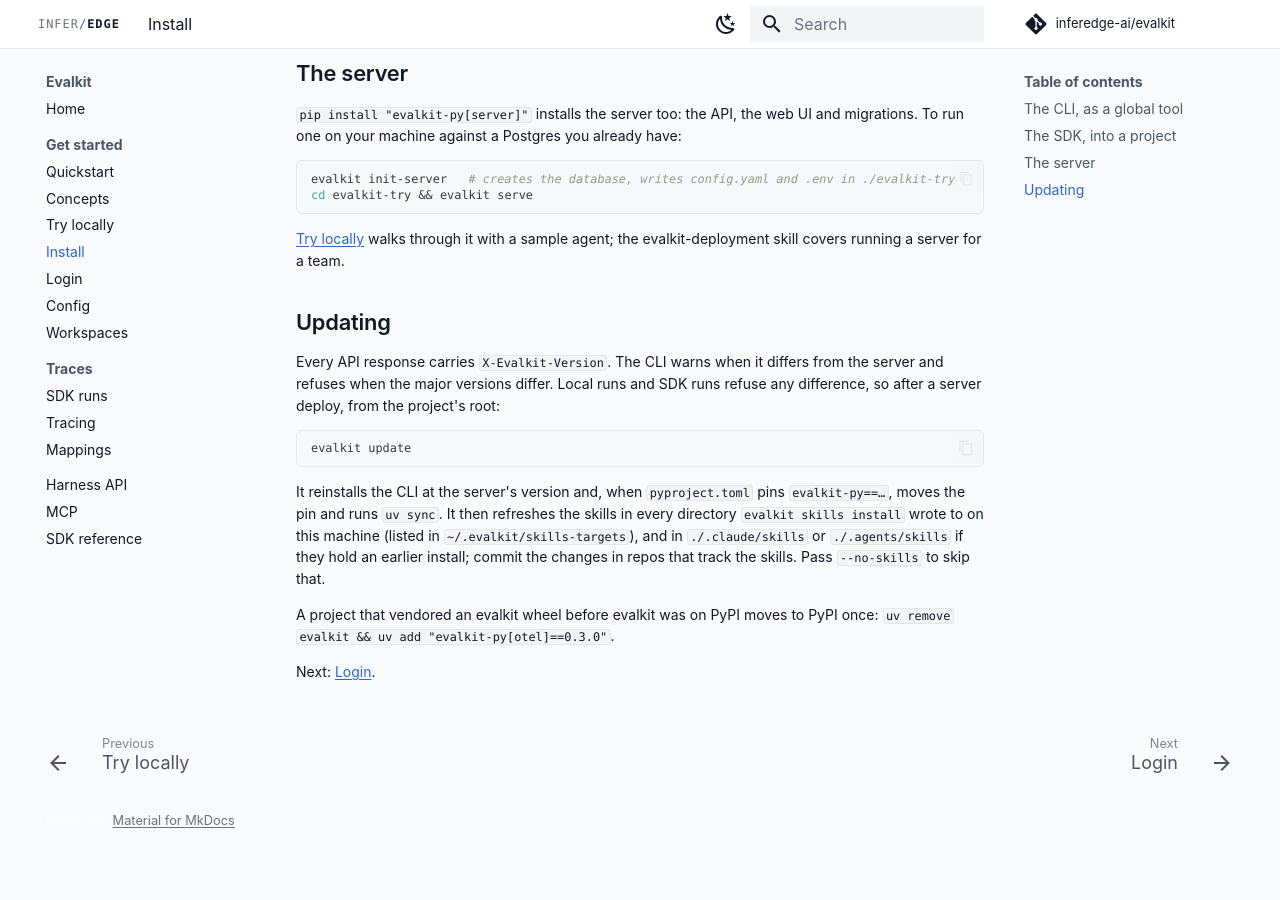
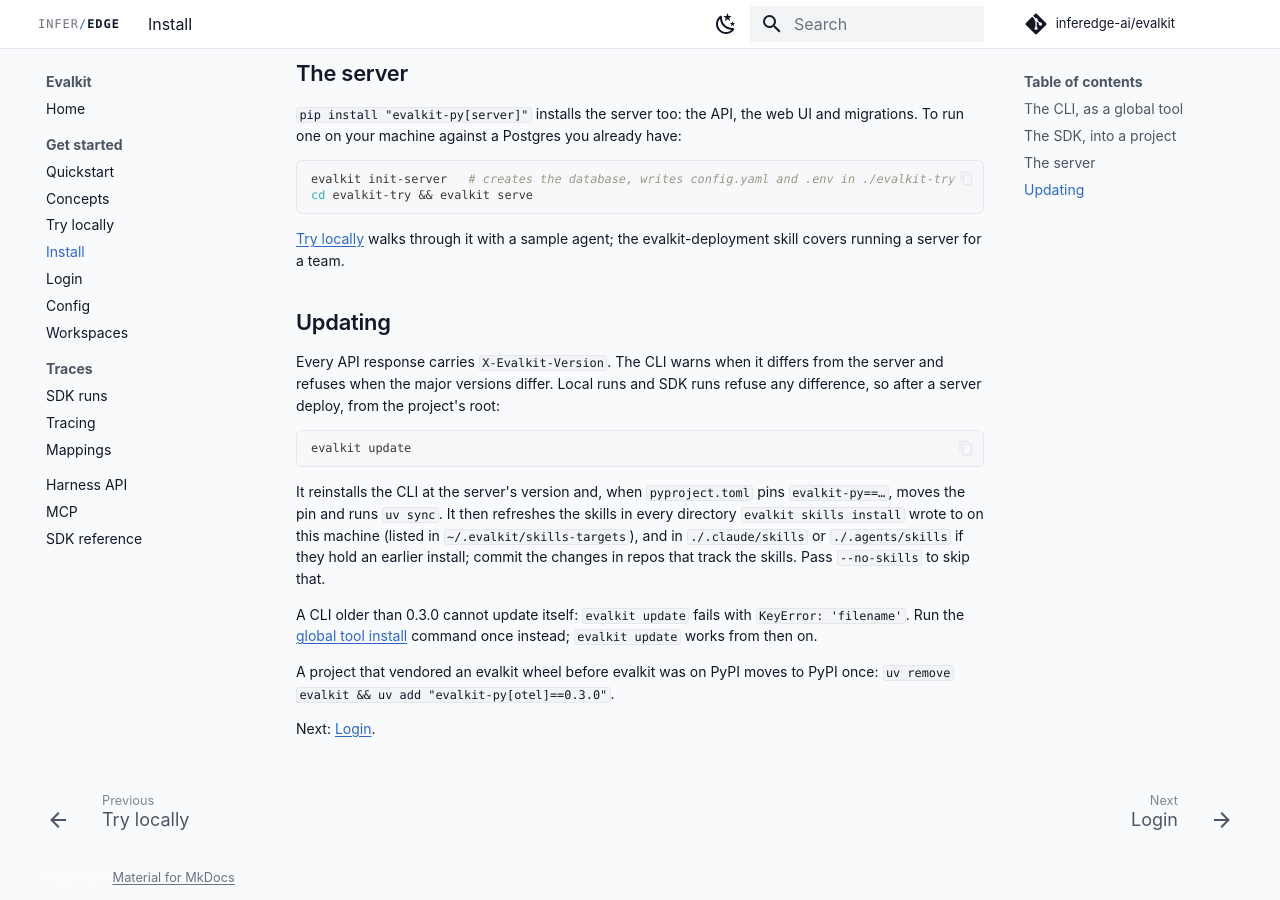
Before and after one commit to inferedge-ai/evalkit, an MkDocs documentation site: the page built from docs/user/install.md, in a window 1280 px wide and 900 px high, scrolled down 810 px. Built offline with MkDocs 1.6.1 and Material for MkDocs 9.7.7, drawn with Linux system fonts in a browser that asks for light colours; comment, search, counter and statistics services are not loaded; the version menu is left out; before the commit the page ends 1653 px from its top, so only the background shows below that.

Commit message:
Install docs: pre-0.3.0 CLIs reinstall once instead of evalkit update (#38)
Closes #32


Claude-Session: https://claude.ai/code/session_01BJVQnXFvBjwXnkp8mtdpDV

Co-authored-by: Claude Opus 5.5 (1M context) <noreply@anthropic.com>

```diff
--- a/docs/user/install.md
+++ b/docs/user/install.md
@@ -55,6 +55,8 @@ evalkit update
 
 It reinstalls the CLI at the server's version and, when `pyproject.toml` pins `evalkit-py==…`, moves the pin and runs `uv sync`. It then refreshes the skills in every directory `evalkit skills install` wrote to on this machine (listed in `~/.evalkit/skills-targets`), and in `./.claude/skills` or `./.agents/skills` if they hold an earlier install; commit the changes in repos that track the skills. Pass `--no-skills` to skip that.
 
+A CLI older than 0.3.0 cannot update itself: `evalkit update` fails with `KeyError: 'filename'`. Run the [global tool install](#the-cli-as-a-global-tool) command once instead; `evalkit update` works from then on.
+
 A project that vendored an evalkit wheel before evalkit was on PyPI moves to PyPI once: `uv remove evalkit && uv add "evalkit-py[otel]=={{version}}"`.
 
 Next: [Login](login.md).
```
Also changed, not shown: CHANGELOG.md (+4 -0 lines).
